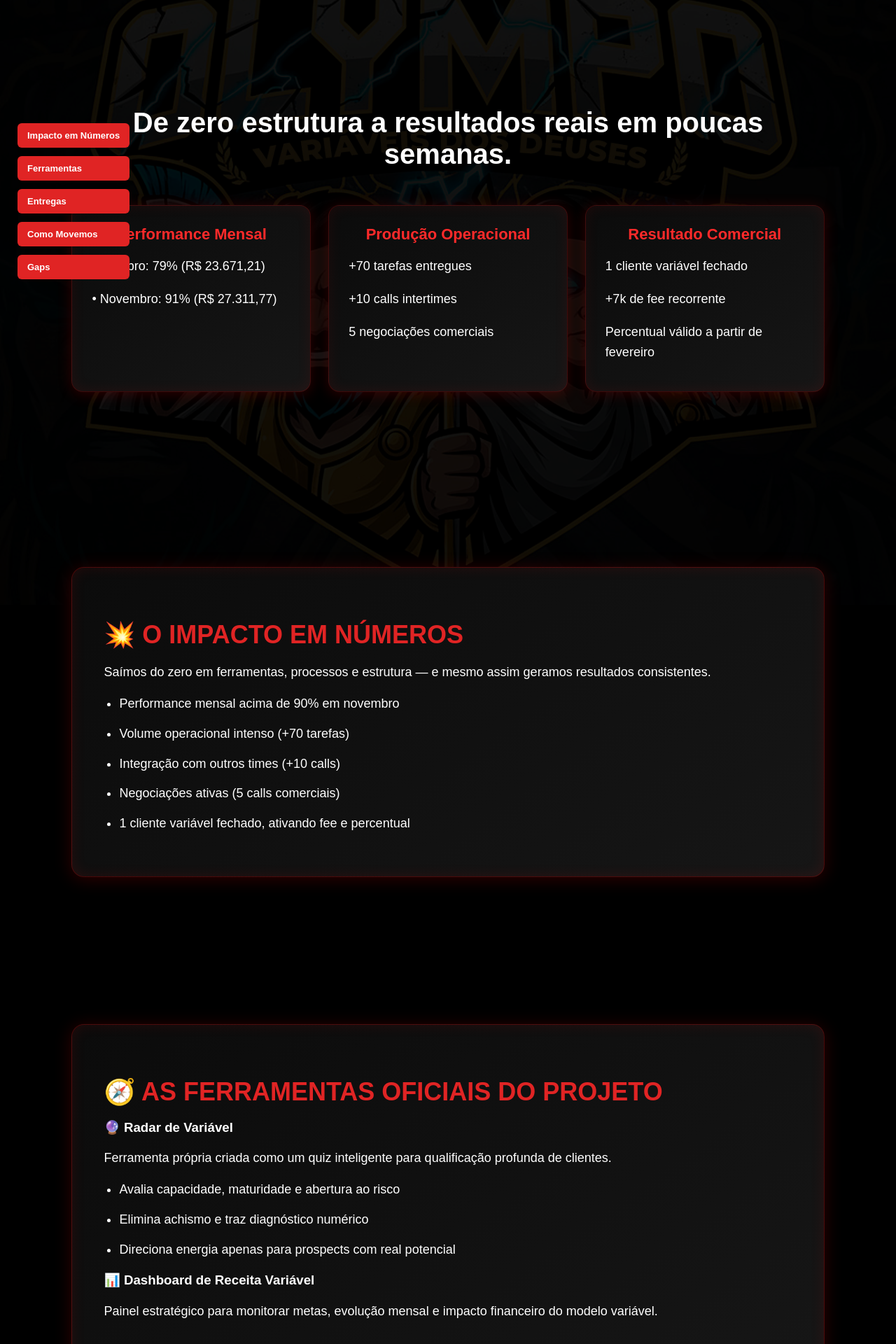
After one commit to whoisgabreu/Painel-Olympo---FLASK, a Flask app: page /apresentacao in a window 1280 px wide. The commit adds this page. Shown: the top 1920 px of the page at 70% size. Run offline with Flask 3, Linux system fonts and the light colour scheme.

Commit message:
Add files via upload

```diff
--- a/app.py
+++ b/app.py
@@ -789,6 +789,10 @@ def classificacao():
 
     return render_template("classificacao_form.html", criterios=criterios)
 
+@app.route('/apresentacao')
+def apresentacao():
+    return render_template("apresentacao.html")
+
 # -----------------------------
 # RUN
 # -----------------------------
--- /dev/null
+++ b/templates/apresentacao.html
@@ -0,0 +1,341 @@
+<!DOCTYPE html>
+<html lang="pt-BR">
+<head>
+<meta charset="UTF-8">
+<meta name="viewport" content="width=device-width, initial-scale=1.0">
+<title>Apresentação – Resultados Olympo</title>
+
+<style>
+/* ===== CONFIG GLOBAL ===== */
+
+html {
+    scroll-behavior: smooth;
+}
+
+body {
+    margin: 0;
+    padding: 0;
+    background: #000;
+    color: #fff;
+    font-family: Arial, Helvetica, sans-serif;
+}
+
+
+/* ===== MENU LATERAL ===== */
+
+.side-menu {
+    position: fixed;
+    top: 22%;
+    left: 25px;
+    display: flex;
+    flex-direction: column;
+    gap: 12px;
+    z-index: 999;
+}
+
+.side-menu a {
+    color: #fff;
+    text-decoration: none;
+    padding: 10px 14px;
+    background: #e02424;
+    border-radius: 6px;
+    font-size: 13px;
+    font-weight: bold;
+    transition: 0.3s;
+}
+
+.side-menu a:hover {
+    background: #ff3a3a;
+    transform: translateX(4px);
+}
+
+
+/* ===== SECTIONS ===== */
+
+section {
+    padding: 80px 8%;
+    max-width: 1200px;
+    margin-left: auto;
+    margin-right: auto;
+}
+
+h2 {
+    color: #e02424;
+    margin-bottom: 10px;
+    font-size: 36px;
+    text-transform: uppercase;
+}
+
+p, li {
+    font-size: 18px;
+    line-height: 1.6;
+    margin-bottom: 14px;
+}
+
+ul {
+    padding-left: 22px;
+}
+
+
+/* ===== HERO / LOGO ===== */
+
+.hero {
+    text-align: center;
+    padding-top: 120px;
+    padding-bottom: 120px;
+}
+
+.logo {
+    width: 100vw;
+    margin-bottom: 30px;
+    position: fixed;
+    z-index: -10;
+    opacity: 0.07;
+    scale: 1.4;
+}
+
+
+/* ===== CARDS DO MINI DASH ===== */
+
+.mini-dash {
+    display: grid;
+    grid-template-columns: repeat(auto-fit, minmax(280px, 1fr));
+    gap: 25px;
+    margin-top: 50px;
+}
+
+.dash-card {
+    background: linear-gradient(145deg, #0b0b0b, #161616);
+    padding: 28px;
+    border-radius: 16px;
+
+    /* Novo estilo mais forte */
+    border: 1px solid rgba(255, 0, 0, 0.2);
+    box-shadow:
+        0 3px 20px rgba(255, 0, 0, 0.18),
+        inset 0 0 20px rgba(255, 0, 0, 0.08);
+
+    transition: 0.35s ease;
+}
+
+.dash-card h3 {
+    margin-top: 0;
+    color: #ff2a2a;
+    font-size: 22px;
+    font-weight: bold;
+    margin-bottom: 18px;
+}
+
+.dash-card p {
+    text-align: left;
+}
+
+.dash-card:hover {
+    transform: translateY(-6px) scale(1.02);
+    box-shadow:
+        0 6px 30px rgba(255, 0, 0, 0.30),
+        inset 0 0 25px rgba(255, 0, 0, 0.12);
+}
+
+
+/* ===== CARDS DAS DOBRAS ===== */
+
+.card {
+    background: linear-gradient(145deg, #0b0b0b, #161616);
+    padding: 45px;
+    border-radius: 18px;
+
+    border: 1px solid rgba(255, 0, 0, 0.25);
+    box-shadow:
+        0 3px 25px rgba(255, 0, 0, 0.18),
+        inset 0 0 20px rgba(255, 0, 0, 0.10);
+
+    transition: 0.35s;
+    margin-top: 50px;
+}
+
+.card:hover {
+    transform: translateY(-6px) scale(1.015);
+    box-shadow:
+        0 6px 35px rgba(255, 0, 0, 0.30),
+        inset 0 0 25px rgba(255, 0, 0, 0.15);
+}
+
+.zoomed {
+    transform: scale(2.0) !important;
+    z-index: 9999;
+    position: relative;
+    transition: transform 0.4s ease;
+}
+
+/* ===== RESPONSIVIDADE ===== */
+
+@media(max-width: 768px) {
+    .side-menu {
+        left: 10px;
+        top: 30%;
+    }
+    section {
+        padding: 60px 5%;
+    }
+}
+
+</style>
+</head>
+
+<body>
+
+<!-- MENU LATERAL -->
+<div class="side-menu">
+    <a href="#dobra1">Impacto em Números</a>
+    <a href="#dobra2">Ferramentas</a>
+    <a href="#dobra3">Entregas</a>
+    <a href="#dobra4">Como Movemos</a>
+    <a href="#dobra5">Gaps</a>
+</div>
+<img src="{{ url_for('static', filename='images/logo.jpg') }}" alt="Logo do Time" class="logo">
+
+<!-- HERO -->
+<section class="hero">
+
+    <h1 style="font-size: 40px; color: #fff;">
+        De zero estrutura a resultados reais em poucas semanas.
+    </h1>
+
+    <div class="mini-dash">
+        <div class="dash-card">
+            <h3>Performance Mensal</h3>
+            <p>• Outubro: 79% (R$ 23.671,21)</p>
+            <p>• Novembro: 91% (R$ 27.311,77)</p>
+        </div>
+
+        <div class="dash-card">
+            <h3>Produção Operacional</h3>
+            <p>+70 tarefas entregues</p>
+            <p>+10 calls intertimes</p>
+            <p>5 negociações comerciais</p>
+        </div>
+
+        <div class="dash-card">
+            <h3>Resultado Comercial</h3>
+            <p>1 cliente variável fechado</p>
+            <p>+7k de fee recorrente</p>
+            <p>Percentual válido a partir de fevereiro</p>
+        </div>
+    </div>
+</section>
+
+<!-- DOBRA 1 -->
+<section id="dobra1">
+    <div class="card">
+        <h2>💥 O Impacto em Números</h2>
+        <p>Saímos do zero em ferramentas, processos e estrutura — e mesmo assim geramos resultados consistentes.</p>
+
+        <ul>
+            <li>Performance mensal acima de 90% em novembro</li>
+            <li>Volume operacional intenso (+70 tarefas)</li>
+            <li>Integração com outros times (+10 calls)</li>
+            <li>Negociações ativas (5 calls comerciais)</li>
+            <li>1 cliente variável fechado, ativando fee e percentual</li>
+        </ul>
+    </div>
+</section>
+
+<!-- DOBRA 2 -->
+<section id="dobra2">
+    <div class="card">
+        <h2>🧭 As Ferramentas Oficiais do Projeto</h2>
+
+        <h3 style="color:#fff;">🔮 Radar de Variável</h3>
+        <p>Ferramenta própria criada como um quiz inteligente para qualificação profunda de clientes.</p>
+
+        <ul>
+            <li>Avalia capacidade, maturidade e abertura ao risco</li>
+            <li>Elimina achismo e traz diagnóstico numérico</li>
+            <li>Direciona energia apenas para prospects com real potencial</li>
+        </ul>
+
+        <h3 style="color:#fff;">📊 Dashboard de Receita Variável</h3>
+        <p>Painel estratégico para monitorar metas, evolução mensal e impacto financeiro do modelo variável.</p>
+    </div>
+</section>
+
+<!-- DOBRA 3 -->
+<section id="dobra3">
+    <div class="card">
+        <h2>⚙️ O Que Construímos</h2>
+        <ul>
+            <li>Playbook completo de eventos</li>
+            <li>Mapeamento de oportunidades na base</li>
+            <li>Rituais semanais sólidos</li>
+            <li>Critérios de qualificação estruturados</li>
+            <li>Documentação centralizada para decisões rápidas</li>
+        </ul>
+    </div>
+</section>
+
+<!-- DOBRA 4 -->
+<section id="dobra4">
+    <div class="card">
+        <h2>🚀 Como Movemos o Projeto</h2>
+        <ul>
+            <li>Reuniões estratégicas semanais</li>
+            <li>Comunicação ativa e cobrança saudável</li>
+            <li>+10 calls com outros times para destravar gargalos</li>
+            <li>Busca ativa por clientes de variável</li>
+            <li>Insights semanais refinando o direcionamento</li>
+        </ul>
+    </div>
+</section>
+
+<!-- DOBRA 5 -->
+<section id="dobra5">
+    <div class="card">
+        <h2>🕳️ Gaps & Próximos Passos</h2>
+
+        <h3 style="color:#fff;">Gaps Identificados:</h3>
+        <ul>
+            <li>Baixo volume de oportunidades qualificadas</li>
+            <li>Apenas 3 pessoas focadas no variável</li>
+            <li>Dificuldade em monetizar a base interna</li>
+            <li>Gargalos operacionais limitando velocidade</li>
+        </ul>
+
+        <h3 style="color:#fff;">Próximos Passos:</h3>
+        <ul>
+            <li>Expandir o time dedicado ao variável</li>
+            <li>Criar pipeline contínuo de hunting</li>
+            <li>Evoluir o Radar com scoring automatizado</li>
+            <li>Priorizar prospects com maior potencial</li>
+            <li>Otimizar monetização da base atual</li>
+        </ul>
+    </div>
+</section>
+
+
+<script>
+    // Seleciona todos os cards (mini-dash e dobras)
+    const cards = document.querySelectorAll('.dash-card, .card');
+
+    cards.forEach(card => {
+        card.addEventListener('click', () => {
+
+            // Se já está ampliado, volta ao normal
+            if (card.classList.contains('zoomed')) {
+                card.classList.remove('zoomed');
+                return;
+            }
+
+            // Remove zoom de qualquer outro card
+            document.querySelectorAll('.zoomed').forEach(el => {
+                el.classList.remove('zoomed');
+            });
+
+            // Aplica zoom neste card
+            card.classList.add('zoomed');
+        });
+    });
+</script>
+
+</body>
+</html>
--- a/templates/classificacao_form.html
+++ b/templates/classificacao_form.html
@@ -3,7 +3,7 @@
 <div class="page-center">
     <div class="form-card">
 
-        <h2>Classificação de Lead Variável</h2>
+        <h2>Radar de Variável</h2>
 
         <form method="POST">
 
```
